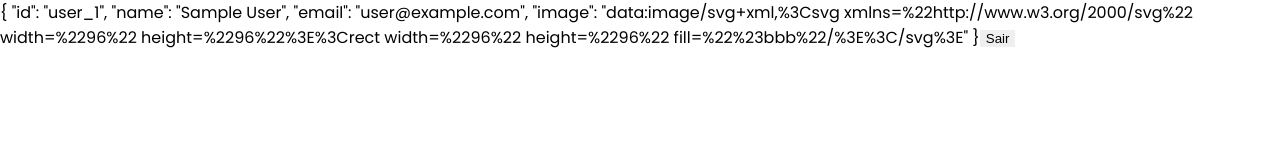
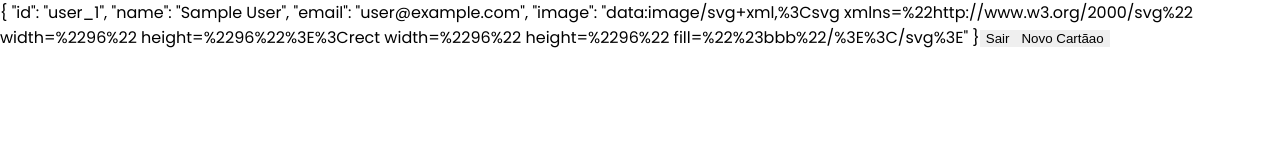
Before and after one commit to lcpsd/visitase7e, a Next.js app: page /dashboard in a window 1280 px wide. Shown: the top 160 px of the page. Built offline with nearby package versions, Linux system fonts and the light colour scheme; no server answers; the database is empty; sample sign-in values are in the browser's storage.

Commit message:
create and read user cards feature

```diff
--- a/package.json
+++ b/package.json
@@ -13,8 +13,9 @@
     "dotenv": "^14.3.0",
     "mongodb": "^4.3.1",
     "next": "12.0.8",
-    "next-auth": "^4.1.2",
+    "next-auth": "^4.2.1",
     "next-seo": "^5.0.0",
+    "next-session": "^4.0.4",
     "path": "^0.12.7",
     "react": "17.0.2",
     "react-anchor-link-smooth-scroll": "^1.0.12",
--- /dev/null
+++ b/src/pages/api/cards/index.js
@@ -0,0 +1,24 @@
+import {getSession} from 'next-auth/react'
+import clientPromise from "../../../utils/mongodb"
+
+export default async function handler(req, res) {
+    const client = await clientPromise;
+
+    const db = client.db(process.env.MONGODB_DATABASE);
+
+    const session = await getSession({req});
+
+    switch (req.method) {
+        case "POST":
+            const register = await db.collection("cards").insertOne(req.body)
+
+            register.acknowledged ? res.json({status: 200, message: "User added to waiting list"})
+            : res.json({status: 500, message: "Error adding user to waiting list"})
+
+        break
+
+        case "GET":
+            res.json({ status: 200, data: await db.collection("cards").find({created_by: session.user.email}).toArray() })
+        break
+    }
+}
--- a/src/pages/dashboard/index.jsx
+++ b/src/pages/dashboard/index.jsx
@@ -1,8 +1,12 @@
+import axios from "axios"
 import { signOut, useSession } from "next-auth/react"
 import { useRouter } from "next/router"
-import { useEffect } from "react"
+import { useEffect, useState } from "react"
 
 export default function Dashboard({SUPER_USER_EMAIL}){
+
+    const [userCards, setUserCards] = useState([""])
+    const [loading, setLoading] = useState(true)
 
     const { data: session } = useSession()
     const router = useRouter()
@@ -14,12 +18,67 @@ export default function Dashboard({SUPER_USER_EMAIL}){
             router.push("/login")
         }
 
-    }, [])
+        await handleGetcards()
+
+        setLoading(false)
+    }, [session])
+
+    async function handleCreateCard(){
+        axios.post("/api/cards", {
+            title: "",
+            name: "",
+            link: "",
+            products: [],
+            social:
+                {
+                    site: "",
+                    phone: "",
+                    email: "",
+                    address: "",
+                    youtube: "",
+                    tiktok: "",
+                    instagram:"",
+                    facebook:"",
+                    linkedin:""
+                }
+            ,
+            colors: {
+                primary:"",
+                secondary:"",
+                text:""
+            },
+            hours: {
+                open: "",
+                close: "",
+                break1: "",
+                endBreak1: "",
+                break2: "",
+                endBreak2: "",
+            },
+            created_by: session.user.email,
+            created_at: new Date,
+        })
+    }
+
+    async function handleGetcards(){
+        const fetchCards = await axios.get("/api/cards").then(response => response.data.data)
+        setUserCards(fetchCards)
+
+    }
 
     return(
         <div>
             {JSON.stringify(session?.user, null, 2)}
             <button onClick={() => signOut()}>Sair</button>
+            <button onClick={handleCreateCard}>Novo Cartãao</button>
+
+            <p>
+                {
+                    !loading &&
+                    userCards.map(item => (item._id))
+                }
+            </p>
+
         </div>
     )
 }
--- a/src/utils/mongodb.js
+++ b/src/utils/mongodb.js
@@ -1,32 +1,19 @@
 import { MongoClient } from "mongodb"
 
 const uri = process.env.MONGODB_URI
+let client
+let clientPromise
+
 const options = {
     useUnifiedTopology: true,
     useNewUrlParser: true,
 }
 
-let client
-let clientPromise
-
 if (!process.env.MONGODB_URI) {
   throw new Error('Please add your Mongo URI to .env.local')
 }
 
-if (process.env.NODE_ENV === 'development') {
-    // In development mode, use a global variable so that the value
-    // is preserved across module reloads caused by HMR (Hot Module Replacement).
-    if (!global._mongoClientPromise) {
-      client = new MongoClient(uri, options)
-      global._mongoClientPromise = client.connect()
-    }
-    clientPromise = global._mongoClientPromise
-  } else {
-    // In production mode, it's best to not use a global variable.
-    client = new MongoClient(uri, options)
-    clientPromise = client.connect()
-}
+client = new MongoClient(uri, options)
+clientPromise = client.connect()
 
-  // Export a module-scoped MongoClient promise. By doing this in a
-  // separate module, the client can be shared across functions.
 export default clientPromise
```
Also changed, not shown: 2 other files (tests, documents, lock files or other folders).
